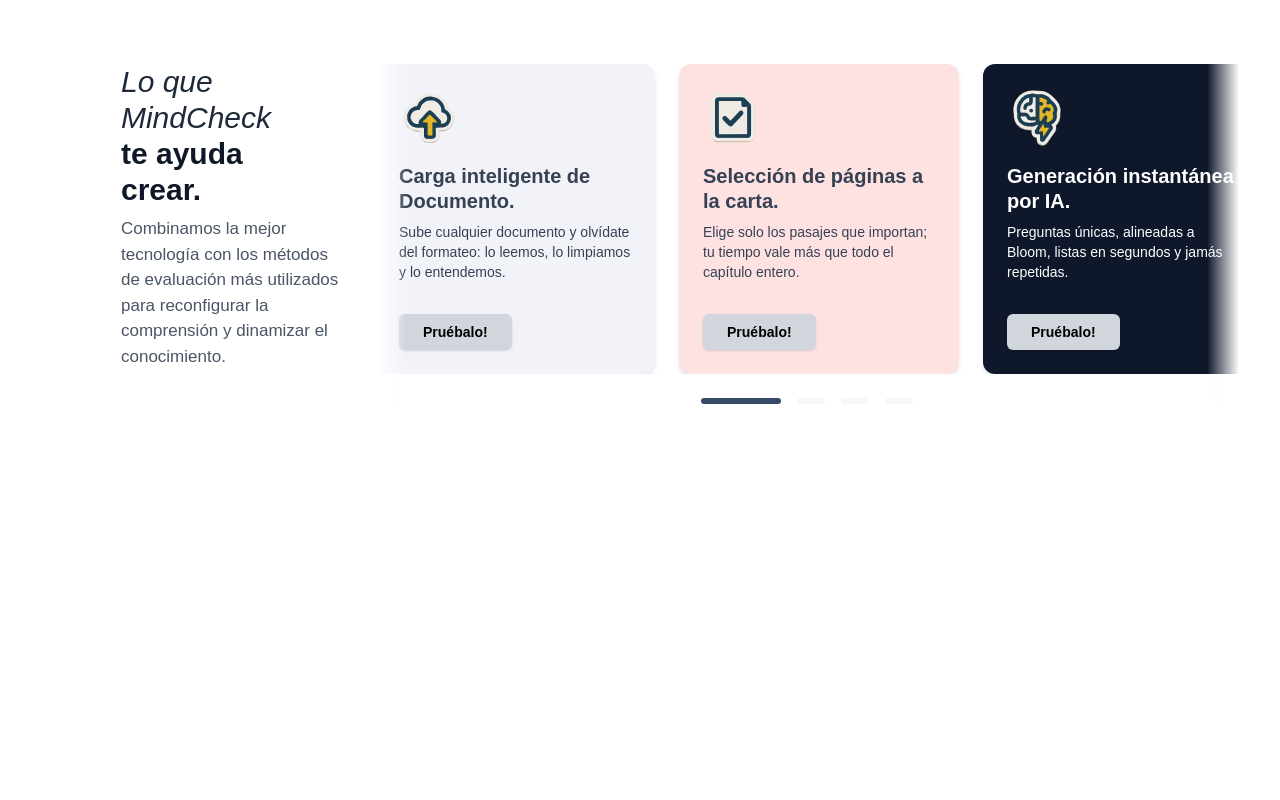
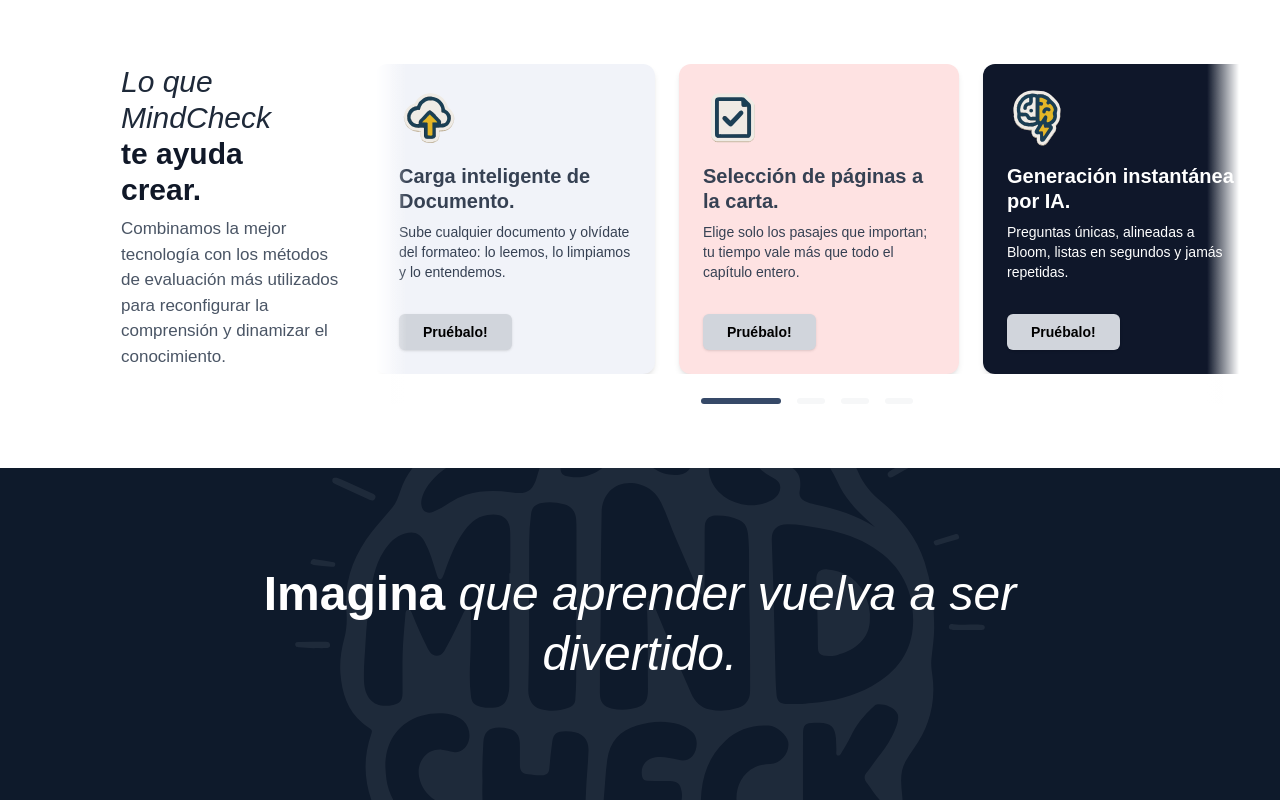
Before and after one commit to juanko6/MindCheck, a Next.js app in the folder frontend/: page / in a window 1280 px wide. Shown: the part 803-1603 px from the top of the page. Before the commit the page ends 1271 px from the top, so only its background shows below. Built offline with nearby package versions, Linux system fonts and the light colour scheme; no server answers.

Commit message:
se implementa stripeWow y copyWow que es la franja que muestra copies

```diff
--- /dev/null
+++ b/frontend/src/components/common/StripeWow.jsx
@@ -0,0 +1,38 @@
+// components/common/StripeWow.jsx
+
+export default function StripeWow({
+  color = '#ffffff',
+  bgImage = '',
+  bgSize = 'contain', // Puedes ajustar esto a 'cover' si prefieres
+  bgOpacity = 0.05,
+  children,
+}) {
+  return (
+    <section
+      className="w-full flex items-center justify-center py-24 px-4 md:px-8 relative overflow-hidden"
+      style={{
+        backgroundColor: color
+
+    }}
+    >
+      {bgImage && (
+        <img
+        src={bgImage}
+        alt="background"
+        className="absolute pointer-events-none select-none"
+        style={{
+            opacity: bgOpacity,
+            width: '700px',   // Puedes ajustar este valor
+            height: 'auto',
+            top: '50%',
+            left: '50%',
+            transform: 'translate(-50%, -50%)',
+            position: 'absolute',
+            zIndex: 0,
+        }}
+        />
+      )}
+      <div className="relative z-10">{children}</div>
+    </section>
+  );
+}
--- /dev/null
+++ b/frontend/src/components/landing-page/CopyWow.jsx
@@ -0,0 +1,56 @@
+import StripeWow from '@/components/common/StripeWow';
+import { Swiper, SwiperSlide } from 'swiper/react';
+import { Autoplay, EffectFade } from 'swiper/modules';
+import 'swiper/css';
+import 'swiper/css/effect-fade';
+
+export default function CopyWow() {
+  const frases = [
+    <>
+      <span className="rubik-semibold">Imagina</span>{' '}
+      <span className="rubik-light-italic">
+        dominar tu próximo examen sin maratones nocturnas.
+      </span>
+    </>,
+    <>
+      <span className="rubik-semibold">Imagina</span>{' '}
+      <span className="rubik-light-italic">
+        que aprender vuelva a ser divertido.
+      </span>
+    </>,
+    <>
+      <span className="rubik-semibold">Eso es</span>{' '}
+      <span className="rubik-light-italic">MindCheck.</span>
+    </>,
+  ];
+
+  return (
+    <StripeWow
+      color="#0E1A2B"
+      bgImage="/assets/mindcheck-watermark.svg"
+      bgOpacity={0.07}
+      bgWidth="1000px"
+    >
+      <Swiper
+        modules={[Autoplay, EffectFade]}
+        effect="fade"
+        fadeEffect={{ crossFade: true }}
+        loop={true}
+        autoplay={{
+          delay: 4000,
+          disableOnInteraction: false,
+          pauseOnMouseEnter: true,
+        }}
+        className="w-full max-w-4xl h-[140px]"
+      >
+        {frases.map((frase, index) => (
+          <SwiperSlide key={index} className="flex items-center justify-center w-full h-full">
+            <h2 className="text-white text-center text-3xl md:text-5xl leading-tight px-4">
+              {frase}
+            </h2>
+          </SwiperSlide>
+        ))}
+      </Swiper>
+    </StripeWow>
+  );
+}
--- a/frontend/src/pages/index.jsx
+++ b/frontend/src/pages/index.jsx
@@ -4,6 +4,7 @@ import Navbar from "@/components/landing-page/Navbar";
 import Hero from "@/components/landing-page/Hero";
 import ImageSlider from "@/components/landing-page/ImageSlider";
 import FeatureSlider from "@/components/landing-page/FeatureSlider";
+import CopyWow from "@/components/landing-page/CopyWow";
 
 export default function PublicIndex() {
   const router = useRouter();
@@ -24,6 +25,7 @@ export default function PublicIndex() {
         <ImageSlider />
       </Hero>
       <FeatureSlider />
+      <CopyWow />
     </div>
   );
 }
```
Also changed, not shown: frontend/public/assets/mindcheck-watermark.svg (added).
